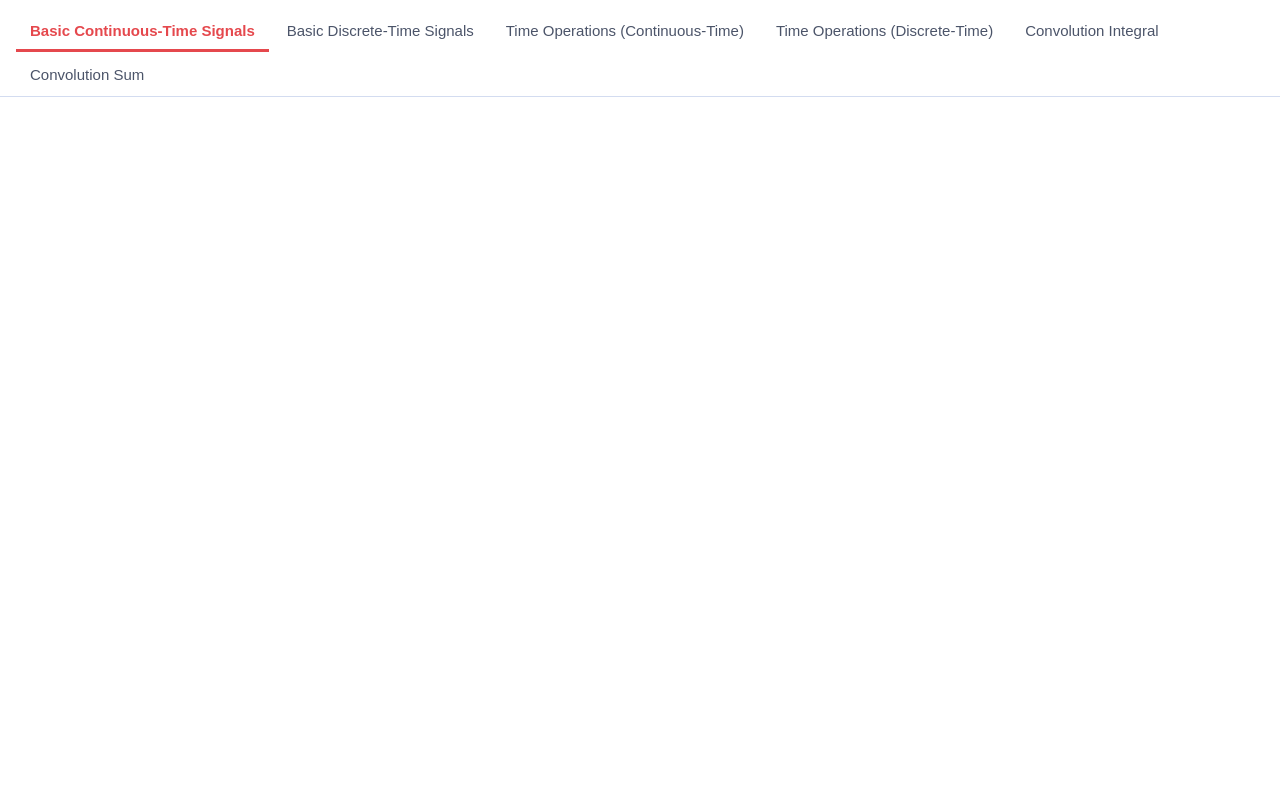
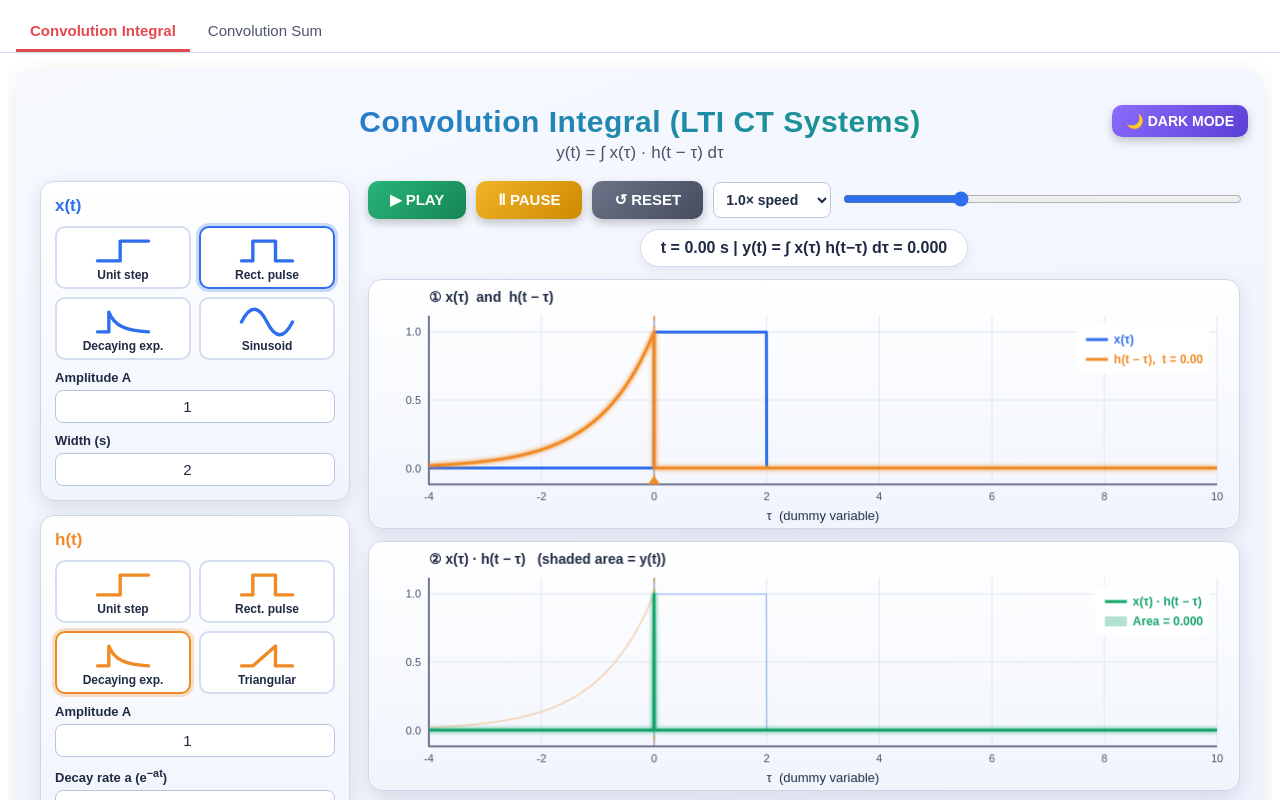
Before and after one commit to suparerkJt/1306203SS-Convolution, a plain HTML site: page index.html in a window 1280 px wide. Shown: the top 800 px of the page. Drawn offline with Linux system fonts and the light colour scheme.

Commit message:
Update index.html
Updated the page title and removed unused tab buttons.

```diff
--- a/index.html
+++ b/index.html
@@ -3,7 +3,7 @@
 <head>
 <meta charset="utf-8">
 <meta name="viewport" content="width=device-width, initial-scale=1">
-<title>1306203 Signals &amp; Systems</title>
+<title>1306203 Signals &amp; Systems | LTI Systems</title>
 <style>
 :root{--bg:#ffffff;--fg:#1f2a44;--line:#d3dcf0;--accent:#e5484d;}
 @media (prefers-color-scheme: dark){
@@ -24,10 +24,6 @@ iframe.active{display:block;}
 <body>
 
 <div class="tabs" role="tablist">
-    <button role="tab" data-app="ct-signals">Basic Continuous-Time Signals</button>
-    <button role="tab" data-app="dt-signals">Basic Discrete-Time Signals</button>
-    <button role="tab" data-app="ct-operations">Time Operations (Continuous-Time)</button>
-    <button role="tab" data-app="dt-operations">Time Operations (Discrete-Time)</button>
     <button role="tab" data-app="convolution-integral">Convolution Integral</button>
     <button role="tab" data-app="convolution-sum">Convolution Sum</button>
 </div>
```
